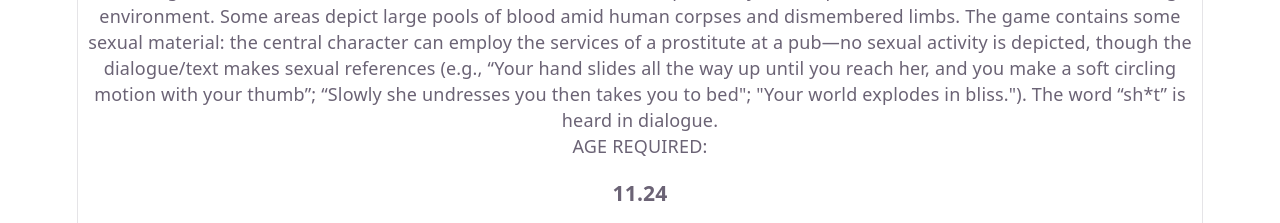
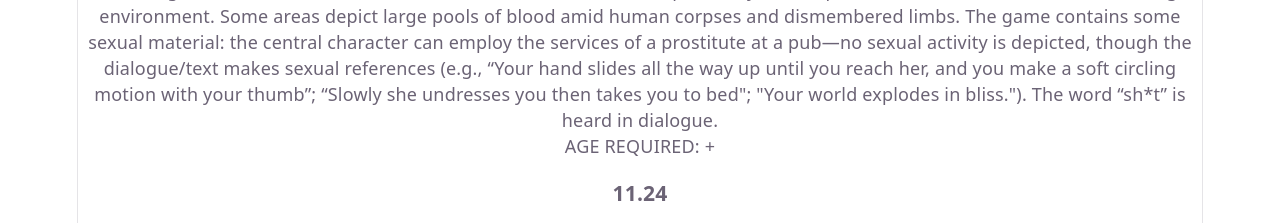
Before and after one commit to hlibm24/gamestore, a React (Vite) app: page /games/divinity-original-sin-2-definitive-edition in a window 1280 px wide. Shown: the part 1820-2043 px from the top of the page. Built offline with nearby package versions, Linux system fonts and the light colour scheme; data requests are answered from the project's data file.

Commit message:
fix: hide empty language and content-notice blocks

```diff
--- a/src/components/ContentNotice.tsx
+++ b/src/components/ContentNotice.tsx
@@ -5,10 +5,13 @@ interface ContentNoticeProps {
 }
 
 export const ContentNotice = ({game}:ContentNoticeProps) => {
+
+    if(!game.notes && game.required_age === '0') return null;
+
     return (
         <div className="content-notice">
             {game.notes && <p>{game.notes}</p>}
-            <p>AGE REQUIRED: {game.required_age}</p>
+            {game.required_age !== '0' && <p>AGE REQUIRED: {game.required_age}+</p>}
         </div>
     )
 }
--- a/src/components/LanguagesInfo.tsx
+++ b/src/components/LanguagesInfo.tsx
@@ -5,10 +5,13 @@ interface LanguagesInfoProps {
 }
 
 export const LanguagesInfo = ({game}:LanguagesInfoProps) => {
+
+    if(!game.supported_languages && !game.full_audio_languages) return null;
+
     return (
         <div className="languages-info">
-            <p>{game.supported_languages}</p>
-            <p>{game.full_audio_languages}</p>
+            {game.supported_languages && <p>{game.supported_languages}</p>}
+            {game.full_audio_languages && <p>{game.full_audio_languages}</p>}
         </div>
     )
 }
```
